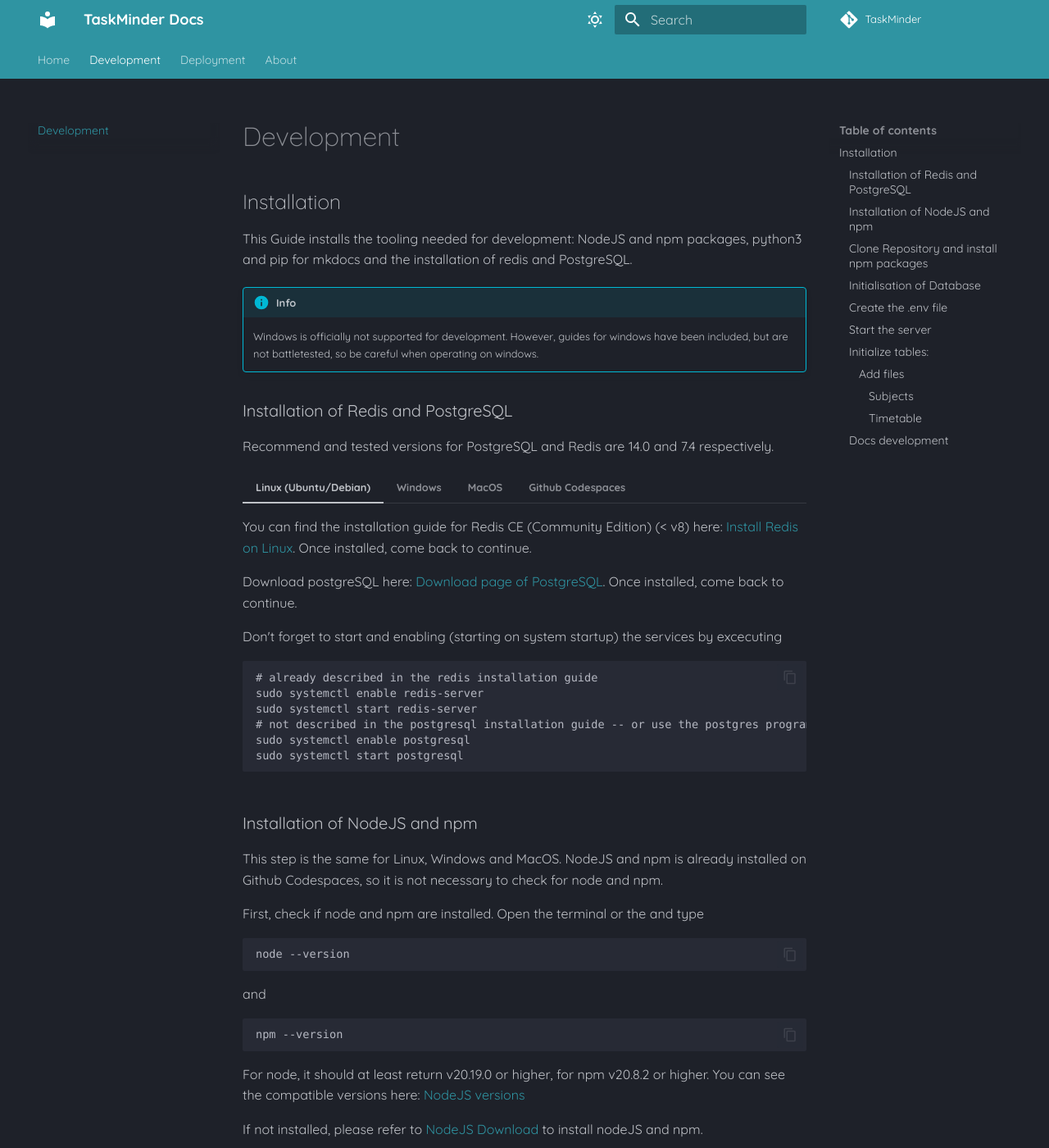
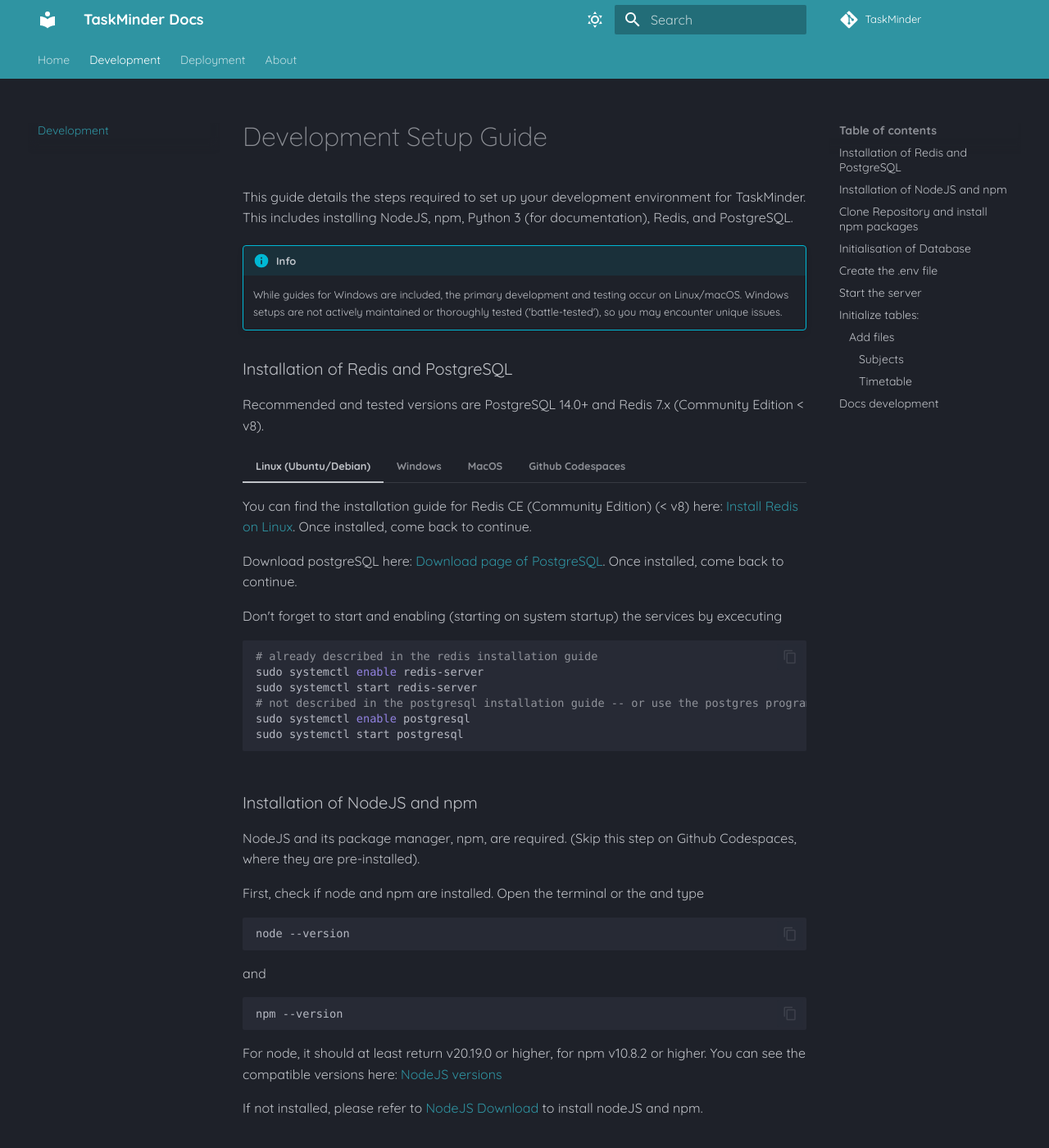
Before and after one commit to Codylon-Studios/TaskMinder, an MkDocs documentation site: the page built from docs/development.md, in a window 1280 px wide and 1400 px high. Shown: the whole window at 82% size. Built offline with MkDocs 1.6.1 and Material for MkDocs 9.7.7, drawn with Linux system fonts in a browser that asks for light colours; some web fonts are replaced; comment, search, counter and statistics services are not loaded; some of the changed text lies outside the part shown.

Commit message:
refine language

````diff
--- a/docs/development.md
+++ b/docs/development.md
@@ -1,15 +1,13 @@
-# Development
+# Development Setup Guide
 
-## Installation
-
-This Guide installs the tooling needed for development: NodeJS and npm packages, python3 and pip for mkdocs and the installation of redis and PostgreSQL.
+This guide details the steps required to set up your development environment for TaskMinder. This includes installing NodeJS, npm, Python 3 (for documentation), Redis, and PostgreSQL.
 
 !!! info
-    Windows is officially not supported for development. However, guides for windows have been included, but are not battletested, so be careful when operating on windows.
+    While guides for Windows are included, the primary development and testing occur on Linux/macOS. Windows setups are not actively maintained or thoroughly tested ('battle-tested'), so you may encounter unique issues.
 
 ### Installation of Redis and PostgreSQL
 
-Recommend and tested versions for PostgreSQL and Redis are 14.0 and 7.4 respectively.
+Recommended and tested versions are PostgreSQL 14.0+ and Redis 7.x (Community Edition < v8).
 
 === "Linux (Ubuntu/Debian)"
 
@@ -23,7 +21,7 @@
 
     Don't forget to start and enabling (starting on system startup) the services by excecuting
 
-    ```
+    ``` zsh
     # already described in the redis installation guide
     sudo systemctl enable redis-server
     sudo systemctl start redis-server
@@ -58,34 +56,36 @@
     As Github Codespaces is a virtual machine running ubuntu, it's similar to the Linux guide.
     The auto-start at startup of the server has not been included, as it saves memory and run time.
     Installation and startup of redis:
-    ```
+
+    ``` zsh
     sudo apt-get update
     sudo apt-get install redis
     sudo service redis-server start
     ```
+
     Installation and startup of PostgreSQL:
-    ```
+    ``` zsh
     sudo apt-get update
     sudo apt-get -y install postgresql
     sudo service postgresql start
     ```
 
 ### Installation of NodeJS and npm
-This step is the same for Linux, Windows and MacOS. NodeJS and npm is already installed on Github Codespaces, so it is not necessary to check for node and npm.
+NodeJS and its package manager, npm, are required. (Skip this step on Github Codespaces, where they are pre-installed).
 
 First, check if node and npm are installed.
 Open the terminal or the and type
 
-```
+``` zsh
 node --version
 ```
 and
 
-```
+``` zsh
 npm --version
 ```
 
-For node, it should at least return v20.19.0 or higher, for npm v20.8.2 or higher. You can see the compatible versions here: [NodeJS versions]
+For node, it should at least return v20.19.0 or higher, for npm v10.8.2 or higher. You can see the compatible versions here: [NodeJS versions]
 
 [NodeJS Versions]: https://nodejs.org/en/about/previous-releases
 
@@ -100,13 +100,14 @@
 On your local machine, find a good place where you can develop.
 
 Clone the forked repository:
-```
-git clone https://github.com/Codylon-Studios/TaskMinder.git
+``` zsh
+git clone https://github.com/YOUR_GITHUB_USERNAME/TaskMinder.git
 cd TaskMinder
 ```
+(Replace `YOUR_GITHUB_USERNAME` with your actual GitHub username).
 
 Install all dependencies through
-```
+``` zsh
 npm install
 ```
 
@@ -115,20 +116,20 @@
 Before using the Database, you should initialise it, that means to log into the terminal based frontend of PostgreSQL, psql. Then, create a Database where you store the data. It is recommended to change the password for the postgres user. Replace `your_db_name` with your actual database name.
 
 === "Linux"
-    ```
+    ``` zsh
     sudo -u postgres psql
     \password
     CREATE DATABASE your_db_name;
     ```
 === "MacOS"
-    ```
+    ``` zsh
     psql postgres
     \password
     CREATE DATABASE your_db_name;
     ```
 === "Windows"
     Open the SQL shell (psql):
-    ```
+    ``` sql
     CREATE DATABASE your_db_name;
     ```
 === "Github Codespaces"
@@ -141,7 +142,7 @@
 
 ### Create the .env file
 As it would be dangerous to store your sensitive data plain text in the source code, you need a file called `.env` located directly in the root of your project folder holding all of your enviroment variables. Replace the values beginning with `your_* ` (highlighted) with your actual credentials.
-``` py hl_lines="2 3 8 9 10 11"
+``` dotenv hl_lines="2 3 8 9 10 11"
 DB_USER=postgres
 DB_PASSWORD=your_postgres_password
 DB_NAME=your_db_name
````
